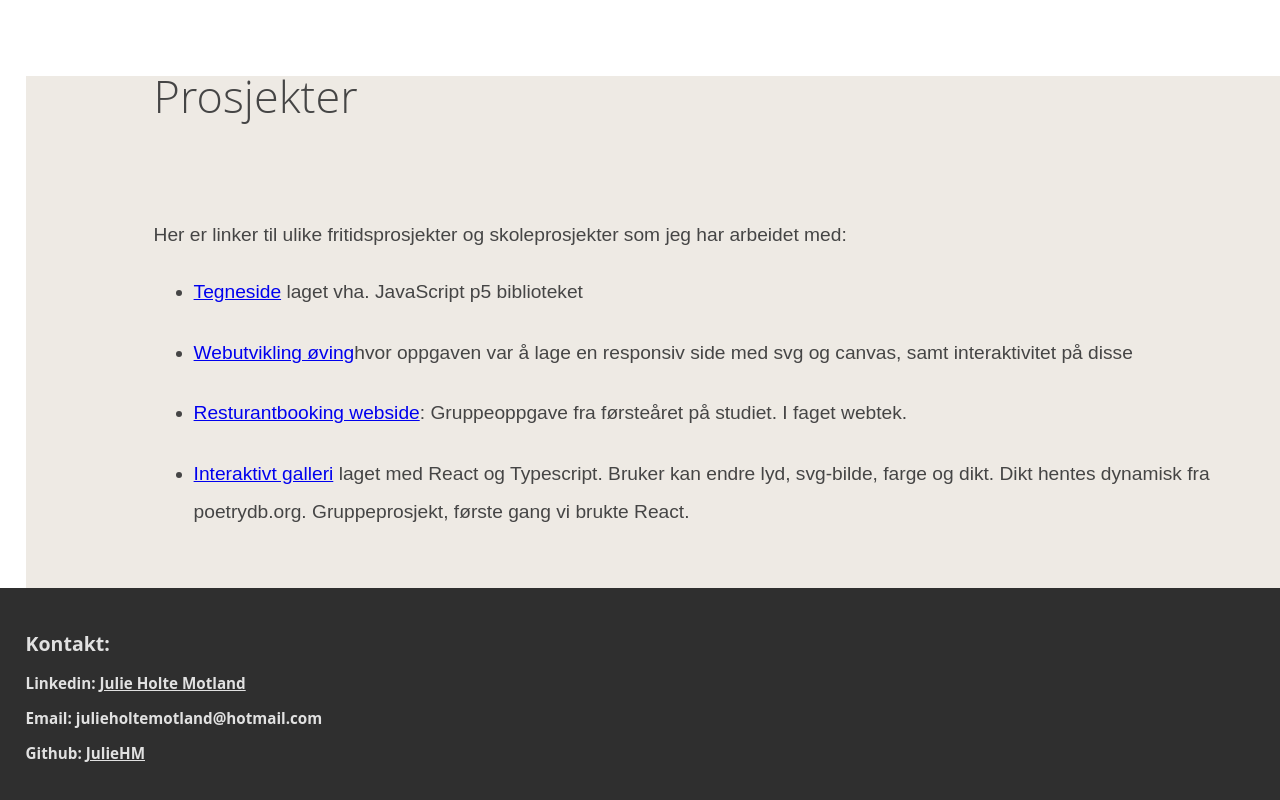
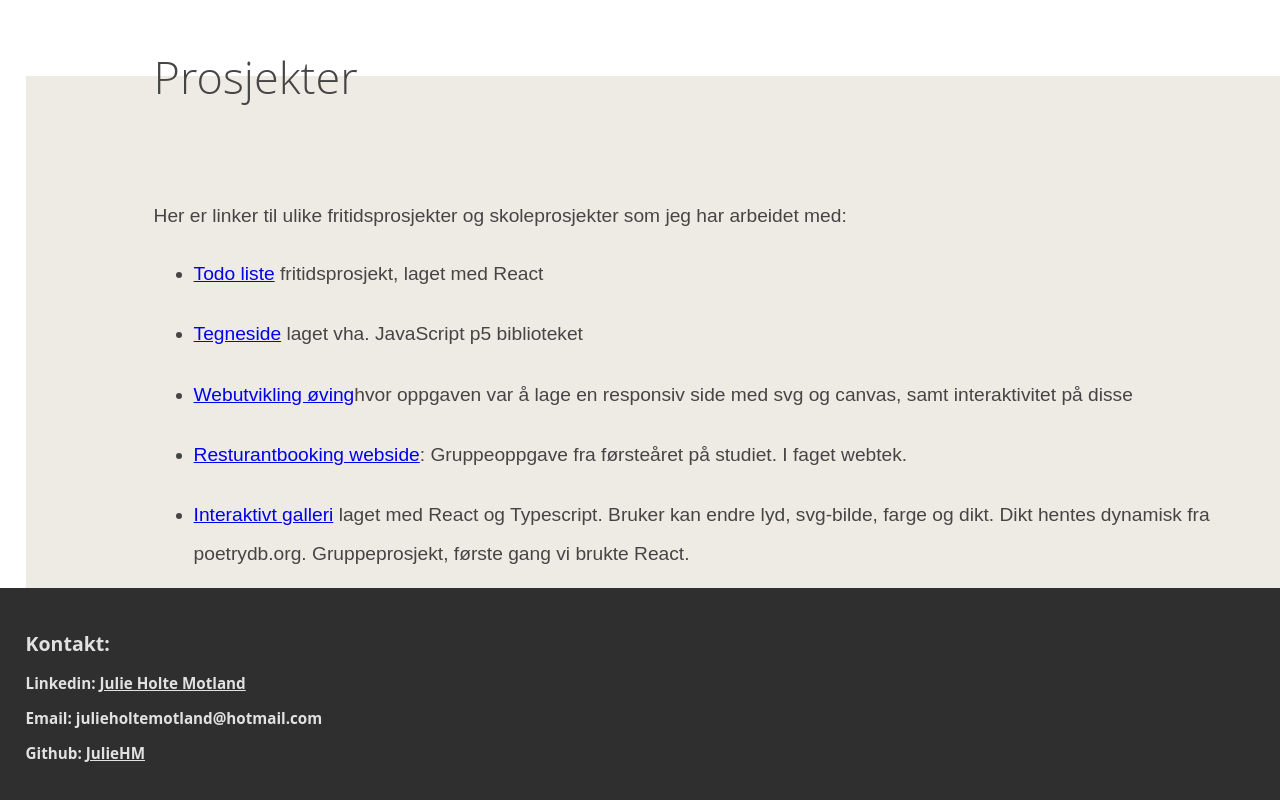
Before and after one commit to JulieHM/portfolio, a plain HTML site: page index.html in a window 1280 px wide. Shown: the part 1850-2650 px from the top of the page. Drawn offline with Linux system fonts and the light colour scheme.

Commit message:
Add link to new project

```diff
--- a/index.html
+++ b/index.html
@@ -42,7 +42,7 @@
       </p>
     </div>
 
-    <!-- <a id="work"></a> -->
+
     <a id="work" style="top: -60px"></a>
     <div class="work">
       <a id="work"></a>
@@ -54,6 +54,7 @@
         har arbeidet med:
       </p>
       <ul>
+        <li><a href="https://angry-mclean-033cfc.netlify.app/">Todo liste</a> fritidsprosjekt, laget med React</li><br>
         <li>
           <a href="tegneside.html">Tegneside</a> laget vha. JavaScript p5
           biblioteket
```
